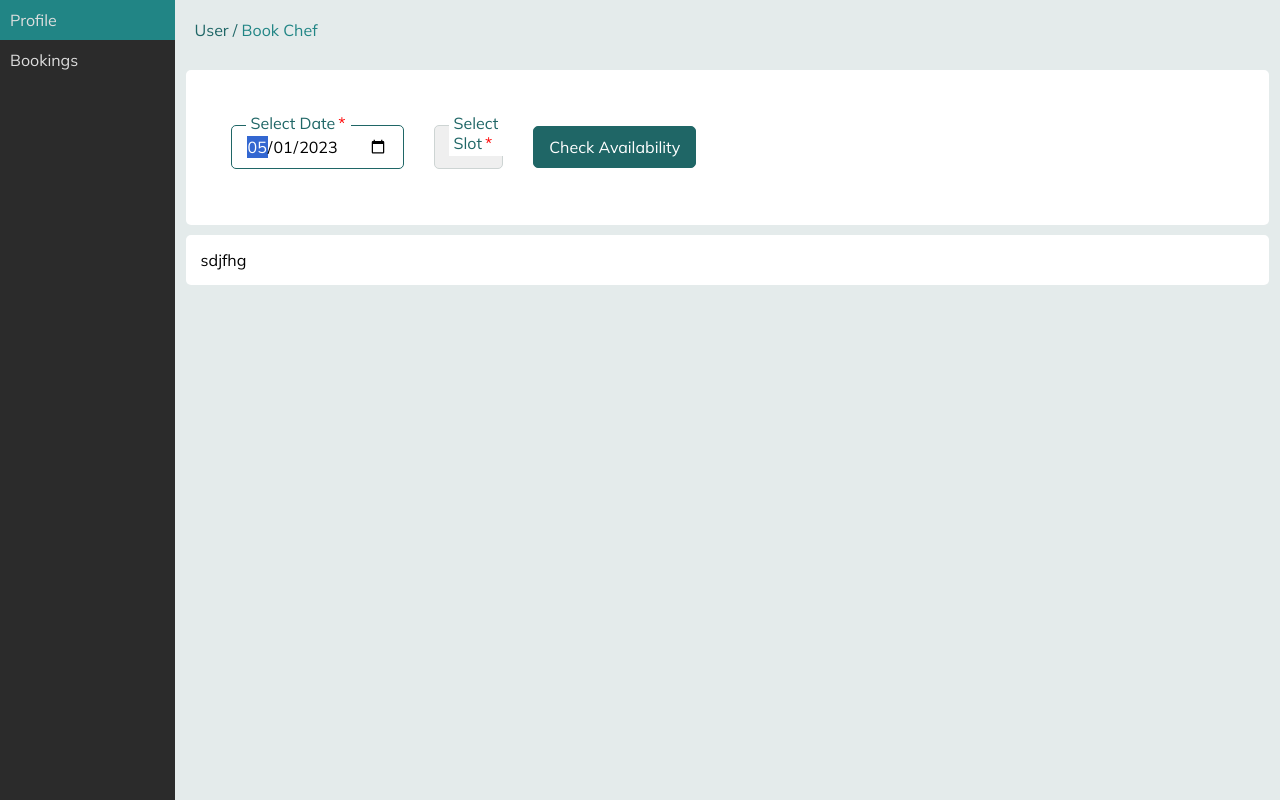
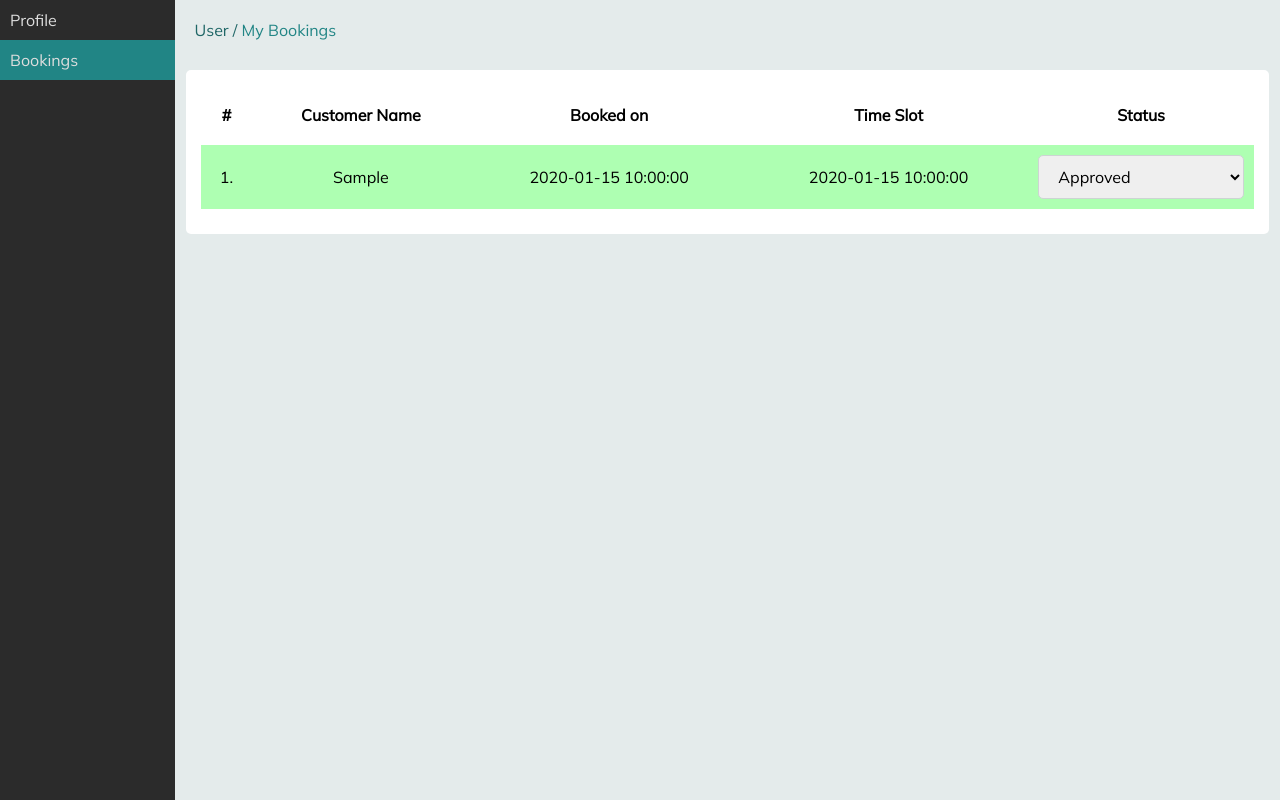
Before and after one commit to ameyGaonkar/bookingSystem, a PHP site: page /chefDashboard.php in a window 1280 px wide. Shown: the part 65-865 px from the top of the page. Run offline with PHP 8.4, Linux system fonts and the light colour scheme; the visitor is signed in with stand-in values (Sample User, id 1); tables that the repository leaves empty or names only in its code hold one stand-in row (values such as "Sample post").

Commit message:
Update booking Status

```diff
--- a/chefDashboard.php
+++ b/chefDashboard.php
@@ -3,6 +3,13 @@
 	if (!isset($_SESSION['email'])){
 		header('Location: index.html');
 	}
+
+	require("scripts/dbConnect.php");
+
+	$bookings = $con->prepare('SELECT booking.booking_id, user.firstName, booking.date, booking.time_slot, booking.status FROM booking INNER JOIN user ON booking.chef_id=? AND user.user_id=booking.customer_id;');
+    $bookings->bindParam(1, $_SESSION['user_id']);
+    $bookings->execute();
+	$bookingList = $bookings->fetchAll(PDO::FETCH_ASSOC);
 ?>
 
 <!doctype html>
@@ -27,54 +34,53 @@
 
 		<!-- Side - Navbar -->
 		<div class="side-nav">
-			<a class="side-nav-active" href="booking.html">Profile</a>
-			<a href="#">Bookings</a>
+			<a href="booking.html">Profile</a>
+			<a class="side-nav-active" href="chefDashboard.php">Bookings</a>
 		</div>
 
 		<!-- Content Section -->
 		<div class="content">
-			<div class="current-location">User / <a href="booking.html">Book Chef</a></div>
+			<div class="current-location">User / <a href="chefDashboard.php">My Bookings</a></div>
 
 			<!-- Booking Selectors -->
 			<div class="wrapper">
-				<form>
-					<table cellpadding="30" cellspacing="30" width="80%">
-						<tr>
-							<td>
-								<div class="input-group">
-									<label for="">Select Date<span class="required">*</span></label>
-									<input type="date" id="current-date" required autofocus>
-								</div>
-							</td>
-							<td>
-								<div class="input-group">
-									<label for="">Select Slot<span class="required">*</span></label>
-									<select required>
-										<option value="" disabled selected>Select your time slot</option>
-										<option>Customer</option>
-										<option>Chef</option>
-									</select>
-								</div>
-							</td>
-							<td>
-								<div class="input-group">
-									<input type="button" value="Check Availability">
-								</div>
-							</td>
-						</tr>
-					</table>
-				</form>
-			</div>
-
-			<!-- Chef's Available -->
-			<div class="wrapper">
-				sdjfhg
+				<table class="bookings-display-table" cellpadding="0" cellspacing="0" width="100%" style="text-align:center;">
+					<tr>
+						<th>#</th>
+						<th>Customer Name</th>
+						<th>Booked on</th>
+						<th>Time Slot</th>
+						<th>Status</th>
+					</tr>
+					<?php
+						$counter = 0;
+						foreach($bookingList as $row){
+							$counter++;
+							if ($row['status'] == "Approved"){
+								echo '<tr class="row-success">';
+							} else {
+								echo '<tr>';
+							}
+							echo '<td>'.$counter.'.</td>';
+							echo '<td>'.$row['firstName'].'</td>';
+							echo '<td>'.$row['date'].'</td>';
+							echo '<td>'.$row['time_slot'].'</td>';
+							echo '<td><select onchange="changeBookingStatus('.$row['booking_id'].',this.value)">';
+							if ($row['status'] == "Pending"){
+								echo '<option value="'.$row['status'].'" selected>'.$row['status'].'</option>';
+								echo '<option value="Approved">Approved</option>';
+							} else if ($row['status'] == "Approved"){
+								echo '<option value="'.$row['status'].'" selected>'.$row['status'].'</option>';
+								echo '<option value="Pending">Pending</option>';
+							}
+							echo '</select></td>';
+							echo '</tr>';
+						}
+					?>
+				</table>
 			</div>
 		</div>
 	</div>
 	<script src="js/script.js"></script>
-	<script>
-		document.getElementById("current-date").value = new Date().toISOString().slice(0, 10);
-	</script>
 </body>
 </html>
--- a/css/style.css
+++ b/css/style.css
@@ -277,10 +277,29 @@
 
 /* Styling for table to display customer's bookings */
 
+.bookings-display-table {
+    border-collapse: separate;
+    border-spacing: 0 10px;
+}
+
 .bookings-display-table tr td,th{
-	padding: 15px;
+	padding: 10px;
 }
 
 .bookings-display-table tr:nth-child(even){
-	background-color: #e7e7e7;
+	background-color: #eeeeee;
 }
+
+.row-success{
+	background-color: #aeffb2 !important;
+}
+
+.status-green{
+	color: #04a50c;
+	font-weight: bold;
+}
+
+.status-yellow{
+	color: #ec8e00;
+	font-weight: bold;
+}
--- a/js/script.js
+++ b/js/script.js
@@ -64,7 +64,7 @@ function fetchDateAndTime(){
 	fetchChefs();
 }
 
-
+// AJAX to book a chef
 function bookThisChef(chef_id){
 	var data = new FormData();
 	data.append('date', date);
@@ -85,3 +85,23 @@ function bookThisChef(chef_id){
 	}
 	xmlHttp.send(data);
 }
+
+
+// AJAX to change status of booking
+function changeBookingStatus(bookingId,status){
+	var data = new FormData();
+	data.append('booking_id', bookingId);
+	data.append('status', status);
+
+	var xmlHttp = new XMLHttpRequest();
+	xmlHttp.open("POST", "scripts/changeBookingStatus.php");
+	xmlHttp.onreadystatechange = function()
+	{
+		if(xmlHttp.readyState == 4 && xmlHttp.status == 200)
+		{
+			alert(xmlHttp.response);
+			location.reload();
+		}
+	}
+	xmlHttp.send(data);
+}
```
Also changed, not shown: booking-history.php (+6 -2 lines), scripts/changeBookingStatus.php (added, +19 -0 lines).
